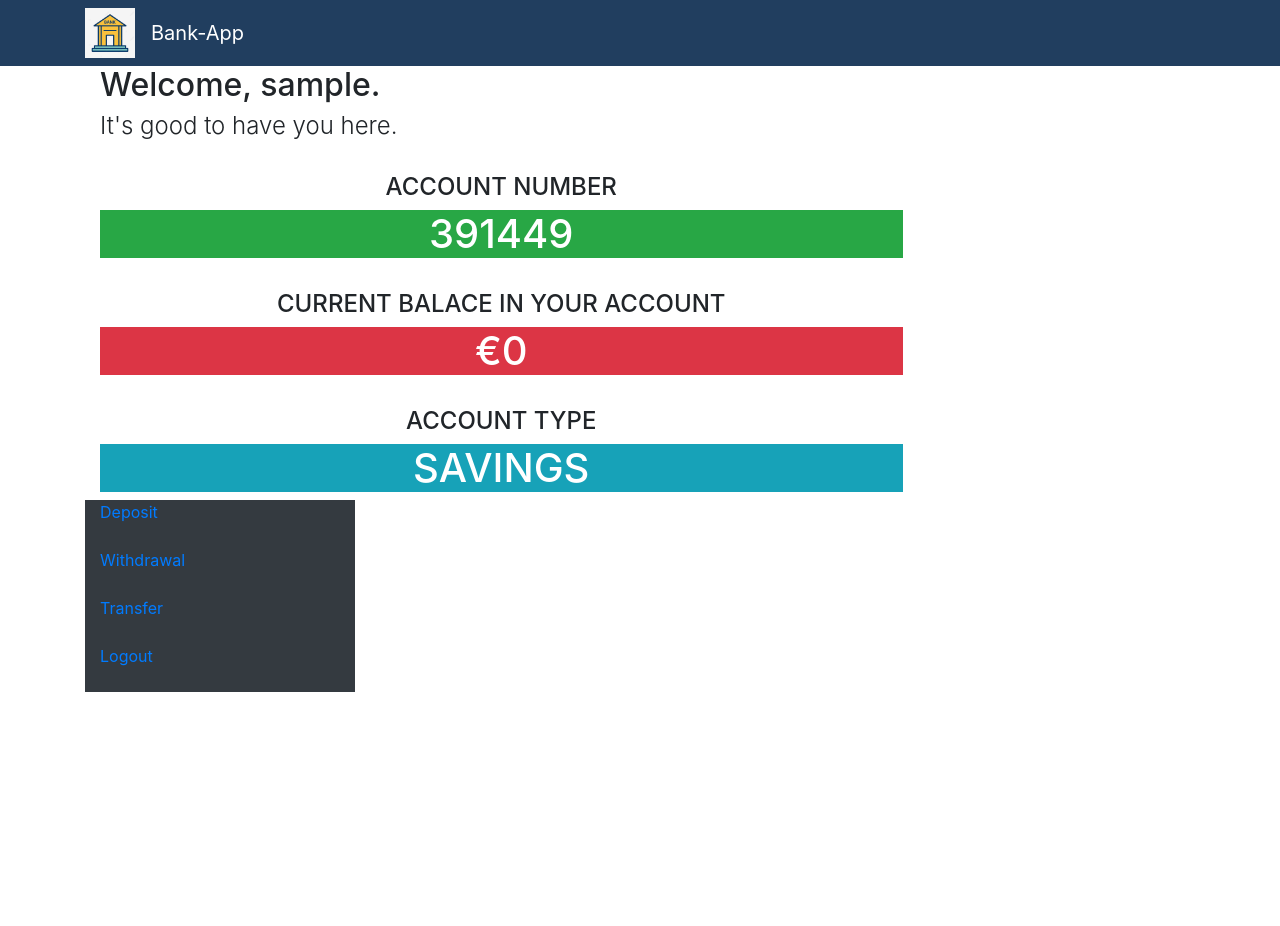
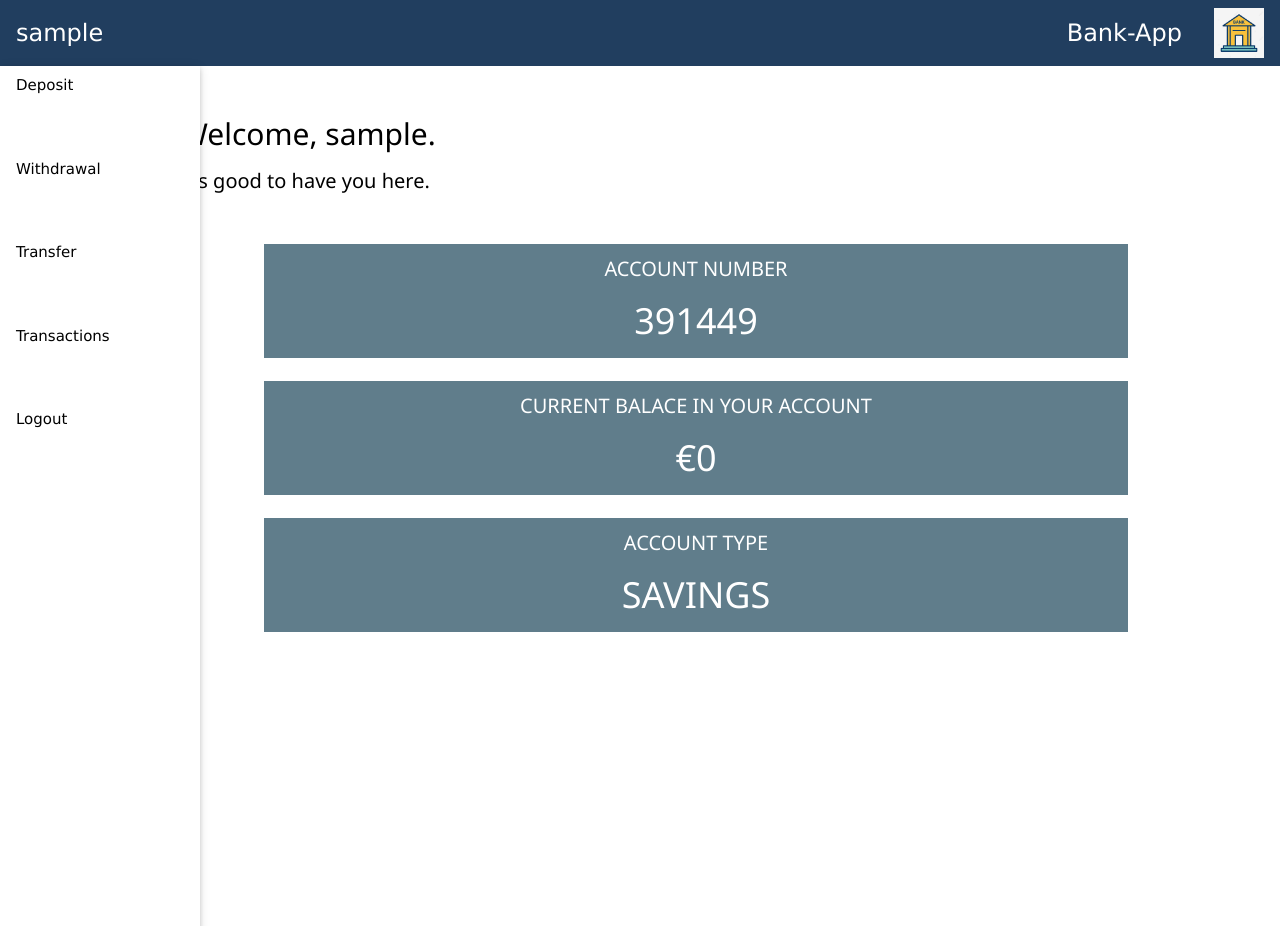
Before and after one commit to ErikasKliukas/galutinis_baigiamasis_bankas, a Django app: page /index/ in a window 1280 px wide. Run offline with Django 4.2, Linux system fonts and the light colour scheme; the visitor is signed in with stand-in values (Sample User, id 1); data comes from the database, SQL or seed files in the repository; some libraries are stand-ins or nearby versions.

Commit message:
fixed transfer view, added transactions_list

```diff
--- a/mysite/account/models.py
+++ b/mysite/account/models.py
@@ -1,5 +1,4 @@
 from django.db import models
-from django.conf import settings
 from decimal import Decimal
 from django.core.validators import MinValueValidator
 from django.contrib.auth.models import User
@@ -52,6 +51,7 @@ class Withdrawal(models.Model):
     def __str__(self):
         return str(self.user)
 
+
 class Transfer(models.Model):
     user = models.ForeignKey(
         User,
@@ -69,4 +69,4 @@ class Transfer(models.Model):
     to_account = models.IntegerField()
     timestamp = models.DateTimeField(auto_now_add=True)
     def __str__(self):
-        return str(self.user + 'to' + str(self.to_account))
+        return str(self.user)
--- a/mysite/account/templates/account/index.html
+++ b/mysite/account/templates/account/index.html
@@ -6,66 +6,57 @@
   <!-- Required meta tags -->
   <meta charset="utf-8">
   <meta name="viewport" content="width=device-width, initial-scale=1, shrink-to-fit=no">
-
   <!-- Bootstrap CSS -->
-  <link rel="stylesheet" href="https://stackpath.bootstrapcdn.com/bootstrap/4.4.1/css/bootstrap.min.css" integrity="sha384-Vkoo8x4CGsO3+Hhxv8T/Q5PaXtkKtu6ug5TOeNV6gBiFeWPGFN9MuhOf23Q9Ifjh" crossorigin="anonymous">
-
-  <!-- Your custom CSS style -->
-  <!-- <link rel="stylesheet" href="{% static "portfolio/custom.css" %}"> -->
-
+  <link rel="stylesheet" href="https://www.w3schools.com/w3css/4/w3.css">
   <link href="https://fonts.googleapis.com/css?family=Lato&display=swap" rel="stylesheet">
   <link rel="icon" type="image/png"  href="{% static 'account/homepage.png' %}">
   <title>Bank-App</title>
 </head>
-
 <body>
-  <nav style="background-color: #213e5f" id="topNav" class="navbar navbar-expand-md navbar-heavy">
-    <div class="container">
-        <a>
-            <img src="{% static 'account/homepage.png' %}" style="max-width: 50px; margin-right: 16px;">
+  <div style="background-color: #213e5f" class="w3-bar">
+    <a class="w3-bar-item w3-right">
+          <img src="{% static 'account/homepage.png' %}" style="max-height: 50px; max-width: auto;">
     </a>
-      <a class="navbar-brand" href="{% url 'index' %}">
-        <span style="color: #ffffff">Bank-App</span>
+    <a class="w3-bar-item w3-right" href="{% url 'index' %}" style="text-decoration: none;">
+      <span style="color: #ffffff; line-height: 50px; font-size: 24px;">Bank-App</span>
     </a>
-        <div class="collapse navbar-collapse text-center" id="navbarNav" style="vertical-align: middle;">
+    <a class="w3-bar-item w3-left">
+      <span style="color: #ffffff; line-height: 50px; font-size: 24px;">{{ user }}</span>
+    </a>
   </div>
+  <div class="w3-sidebar w3-bar-block w3-collapse w3-card" style="width:200px;" id="mySidebar">
+    <button class="w3-bar-item w3-button w3-hide-large"
+    onclick="w3_close()">Close &times;</button>
+    <a href="{% url 'deposit' %}" class="w3-bar-item w3-button" id="transfer">Deposit</a> <br> <br>
+    <a href="{% url 'withdrawal' %}" class="w3-bar-item w3-button" id="transfer">Withdrawal</a> <br> <br>
+    <a href="{% url 'transfer' %}" class="w3-bar-item w3-button" id="transfer">Transfer</a> <br> <br>
+    <a href="{% url 'transactions' %}" class="w3-bar-item w3-button" id="transfer">Transactions</a> <br> <br>
+    <a href="{% url 'logoutuser' %}" class="w3-bar-item w3-button" id="transfer">Logout</a> <br> <br>
   </div>
-  </nav>
-  <div class="container">
   {% block content %}
-    <section id="welcome_post" class="col-9">
+  <div class="w3-container" style="padding-left:10%">
+    <div class="w3-container w3-left-align" style="margin: 20px;">
+      <div class="w3-container w3-left-align" style="margin: 15px 0;">
         <h2>Welcome, <span id="prof_name">{{ user }}.</span> </h2>
         <h4 style="font-weight: 300;">It's good to have you here.</h4>
+      </div>
       <br>
-
-        <div class="text-center curr_bal">
+      <div class="w3-panel w3-blue-grey w3-center-align" style="margin: 0 100px; text-align: center;">
           <h4>ACCOUNT NUMBER</h4>
           <h1 id="curr_bal" class="btn-success">{{ curr_user.account_number }}</h1>
       </div>
       <br>
-        <div class="text-center curr_bal">
+      <div class="w3-panel w3-blue-grey w3-center-align" style="margin: 0 100px; text-align: center;">
           <h4>CURRENT BALACE IN YOUR ACCOUNT</h4>
           <h1 id="curr_bal" class="btn-danger">€{{ curr_user.balance }}</h1>
       </div>
       <br>
-        <div class="text-center curr_bal">
+      <div class="w3-panel w3-blue-grey w3-center-align" style="margin: 0 100px; text-align: center;">
           <h4>ACCOUNT TYPE</h4>
           <h1 id="curr_bal" class="btn-info">SAVINGS</h1>
       </div>
-    </section>
+    </div>
 
-    <div class="container-fluid row">
-
-        <!--SIDE PANEL BEGINS -->
-        <section id="side_panel" class="col-3 bg-dark">
-            <!-- OPERATIONS -->
-
-            <a href="{% url 'deposit' %}" class="side" id="transfer">Deposit</a> <br> <br>
-            <a href="{% url 'withdrawal' %}" class="side" id="transfer">Withdrawal</a> <br> <br>
-            <a href="{% url 'transfer' %}" class="side" id="transfer">Transfer</a> <br> <br>
-            <a href="{% url 'logoutuser' %}" class="side" id="transfer">Logout</a> <br> <br>
-
-        </section>
     {% endblock %}
   </div>
 
--- a/mysite/account/urls.py
+++ b/mysite/account/urls.py
@@ -5,9 +5,10 @@ urlpatterns = [
     path('', views.home, name='home'),
     path('signup/', views.signup, name ='signup'),
     path('login/', views.loginuser, name='login'),
+    path('logout/', views.logoutuser, name = 'logoutuser'),
     path('index/', views.index, name= 'index'),
     path('deposit/', views.deposit_view, name = 'deposit'),
     path('withrawal/', views.withdrawal_view, name = 'withdrawal'),
     path('transfer/', views.transfer_view, name = 'transfer'),
-    path('logout/', views.logoutuser, name = 'logoutuser'),
+    path('transactions/', views.transactions_list_view, name = 'transactions'),
 ]
--- a/mysite/account/views.py
+++ b/mysite/account/views.py
@@ -11,6 +11,7 @@ from django.contrib import messages
 
 def home(request):
     return render(request, 'account/base.html')
+
 
 def signup(request):
     if request.method == 'GET':
@@ -27,6 +28,7 @@ def signup(request):
         else:
             return render(request, 'account/signup.html', {'form':UserCreationForm(), 'error':'Passwords did not match'})
 
+
 def loginuser(request):
     if request.method == 'GET':
         return render(request, 'account/login.html', {'form':AuthenticationForm()})
@@ -38,17 +40,19 @@ def loginuser(request):
             login(request, user)
             return redirect('index')
 
+
 @login_required
 def logoutuser(request):
-    if request.method == 'POST':
-        logout(request)
-        return redirect('home')
+    logout(request)
+    return redirect('home')
 
 
 def randomGen():
     # return a 6 digit random number
     return int(random.uniform(100000, 999999))
 
+
+@login_required
 def index(request):
     try:
         status = Account.objects.get(user=request.user) # getting details of current user
@@ -115,7 +119,7 @@ def withdrawal_view(request):
 @login_required
 def transfer_view(request):
     account = Account.objects.get(user=request.user)
-    form = Transfer(request.POST or None, user=request.user, account = account)
+    form = Transfer(request.POST or None, account = account)
 
     if form.is_valid():
         transfer = form.save(commit=False)
@@ -139,3 +143,37 @@ def transfer_view(request):
         "curr_user": account,
     }
     return render(request, "account/form.html", context)
+
+
+@login_required
+def transactions_list_view(request):
+    transactions = []
+    transfers = models.Transfer.objects.filter(user=request.user).values()
+    deposits = models.Deposit.objects.filter(user=request.user).values()
+    withdrawals = models.Withdrawal.objects.filter(user=request.user).values()
+    for transfer in transfers:
+        transfered_to_acc = Account.objects.get(account_number=transfer['to_account'])
+        user = transfered_to_acc.user
+        data = {
+            'amount': f"Transfered {transfer['amount']} to {str.capitalize(user.username)}",
+            'timestamp': str(transfer['timestamp']).split('.')[0]
+        }
+        transactions.append(data)
+
+    for deposit in deposits:
+        data = {
+            'amount': f"Deposited {deposit['amount']}",
+            'timestamp': str(deposit['timestamp']).split('.')[0]
+        }
+        transactions.append(data)
+
+    for withdrawal in withdrawals:
+        data = {
+            'amount': f"Withdrawed {withdrawal['amount']}",
+            'timestamp': str(withdrawal['timestamp']).split('.')[0]
+        }
+        transactions.append(data)
+
+    print(transactions)
+
+    return render(request, "account/list.html", {"transactions": transactions})
```
Also changed, not shown: mysite/account/forms.py (+15 -2 lines), mysite/account/templates/account/form.html (+11 -19 lines), mysite/account/templates/account/list.html (added, +22 -0 lines), mysite/account/static/account/preview.png (added), mysite/account/static/account/professional.jpg (deleted). Lines whose indentation alone changed are shown as unchanged.
